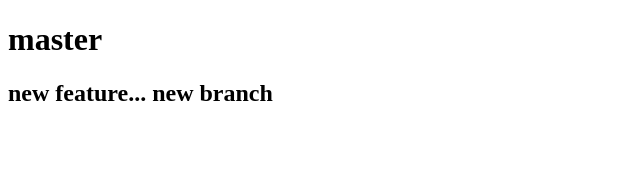
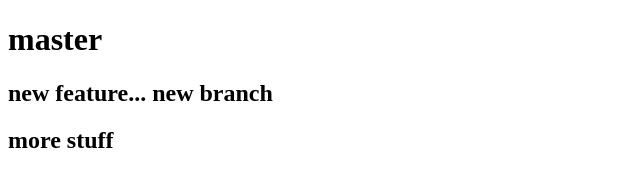
Before and after one commit to ericstrongDIT/mergetesting, a plain HTML site: page index.html in a window 1280 px wide. Shown: the whole page, without its empty margins (0-640 px from the left). Drawn offline with Linux system fonts and the light colour scheme.

Commit message:
other feature

```diff
--- a/index.html
+++ b/index.html
@@ -10,5 +10,7 @@
     <h1>master</h1>
 
     <h2>new feature... new branch</h2>
+
+    <h2>more stuff</h2>
 </body>
 </html>
```
